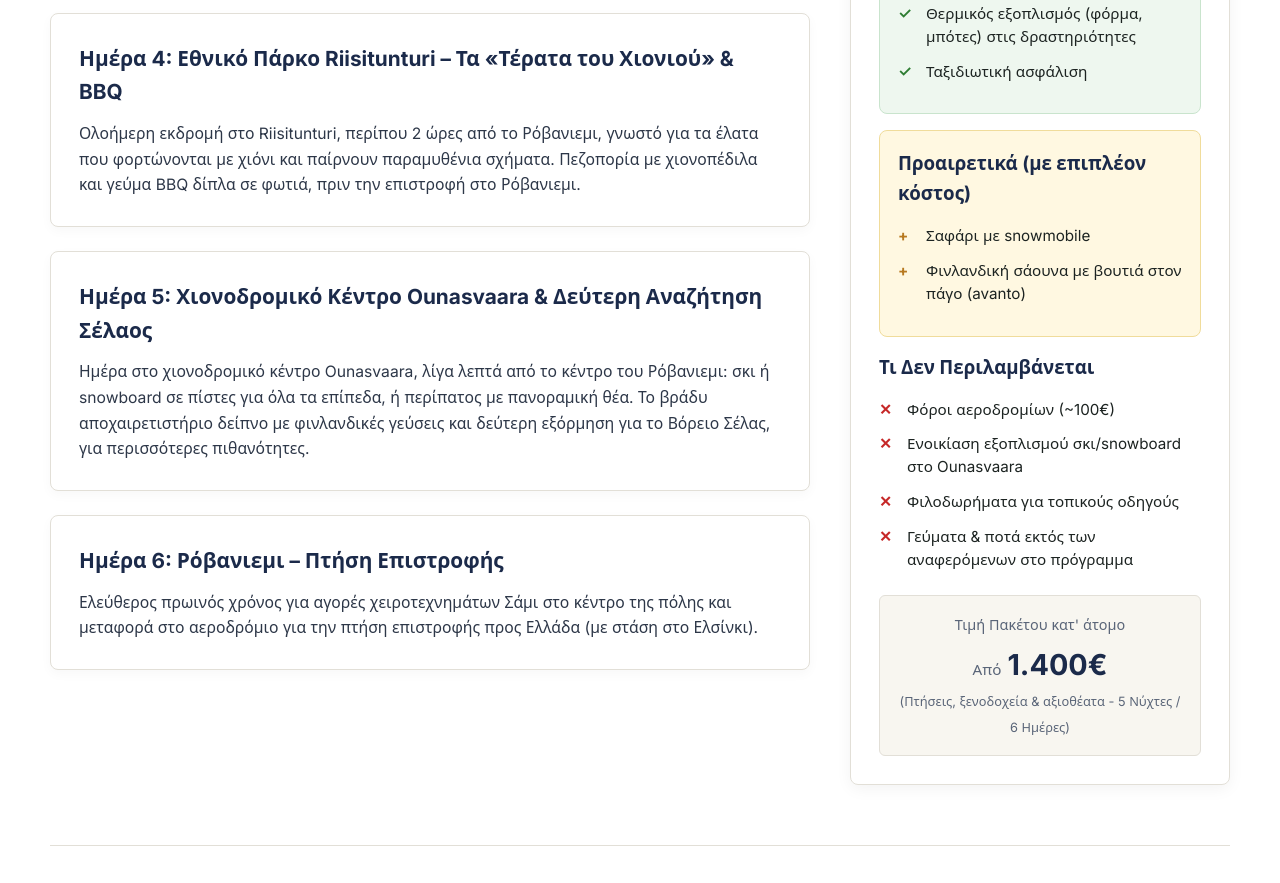
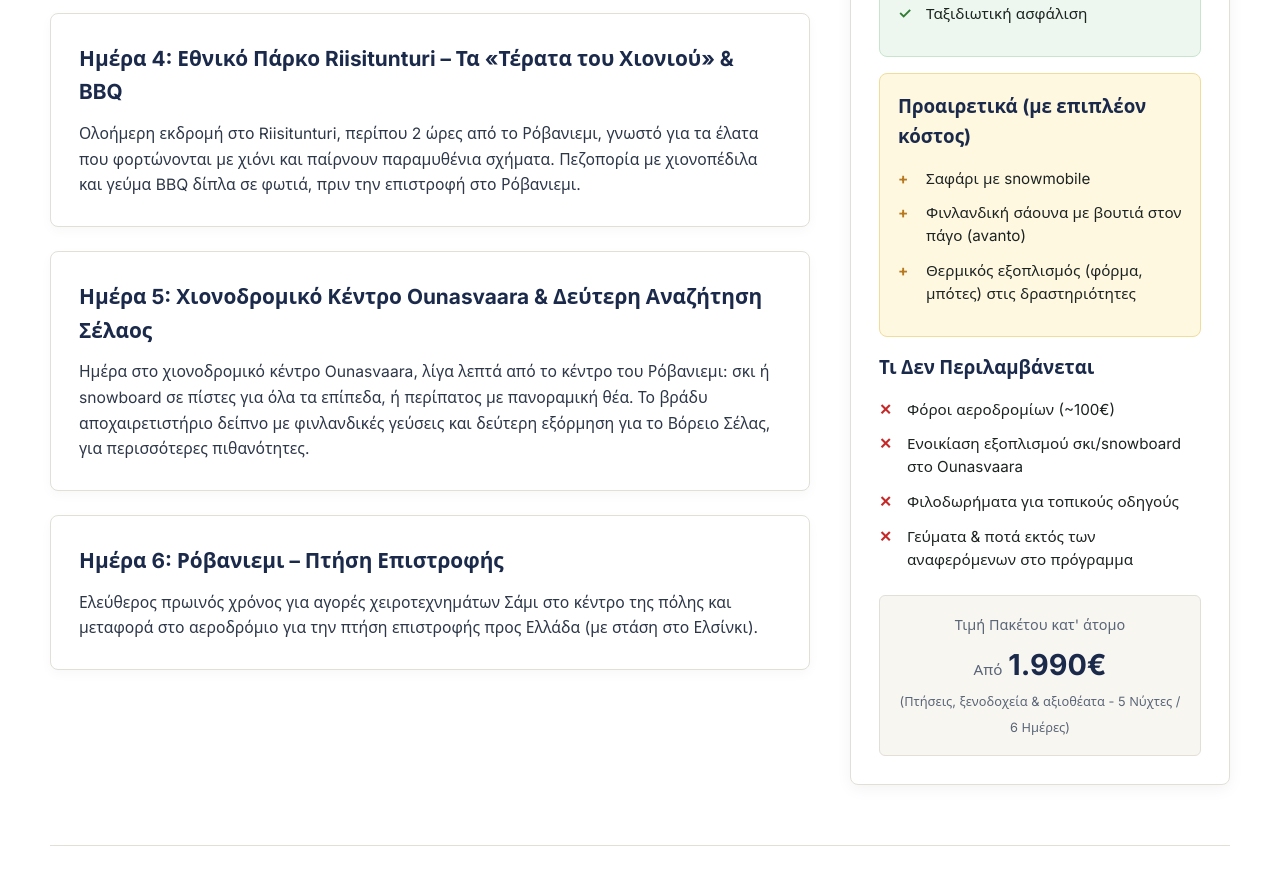
Before and after one commit to alexdondada/travelplanner, a plain HTML site: page trips/finland/lapland.html in a window 1280 px wide. Shown: the part 1426-2309 px from the top of the page. Drawn offline with Linux system fonts and the light colour scheme; a web font is replaced by a local one.

Commit message:
Update lapland.html

```diff
--- a/trips/finland/lapland.html
+++ b/trips/finland/lapland.html
@@ -232,7 +232,6 @@
               <li>Δύο βραδινές εξορμήσεις κυνηγιού Βόρειου Σέλαος με οδηγό</li>
               <li>Ολοήμερη εκδρομή στο Εθνικό Πάρκο Riisitunturi με πεζοπορία με χιονοπέδιλα & BBQ</li>
               <li>Ημερήσιο πάσο ανελκυστήρων στο Ounasvaara</li>
-              <li>Θερμικός εξοπλισμός (φόρμα, μπότες) στις δραστηριότητες</li>
               <li>Ταξιδιωτική ασφάλιση</li>
             </ul>
           </div>
@@ -242,6 +241,8 @@
             <ul class="inc-exc-list opt-list">
               <li>Σαφάρι με snowmobile</li>
               <li>Φινλανδική σάουνα με βουτιά στον πάγο (avanto)</li>
+                            <li>Θερμικός εξοπλισμός (φόρμα, μπότες) στις δραστηριότητες</li>
+
             </ul>
           </div>
 
@@ -258,7 +259,7 @@
             <span style="font-size: 0.9rem; color: var(--text-muted);">Τιμή Πακέτου κατ' άτομο</span>
             <div style="font-size: 1.8rem; font-weight: 700; color: var(--primary); display: flex; align-items: baseline; justify-content: center; gap: 6px; margin-top: 4px;">
               <span style="font-size: 0.95rem; color: var(--text-muted); font-weight: 400;">Από</span>
-              1.400€
+              1.990€
             </div>
             <span style="font-size:0.8rem; color: var(--text-muted);">(Πτήσεις, ξενοδοχεία & αξιοθέατα - 5 Νύχτες / 6 Ημέρες)</span>
           </div>
```
